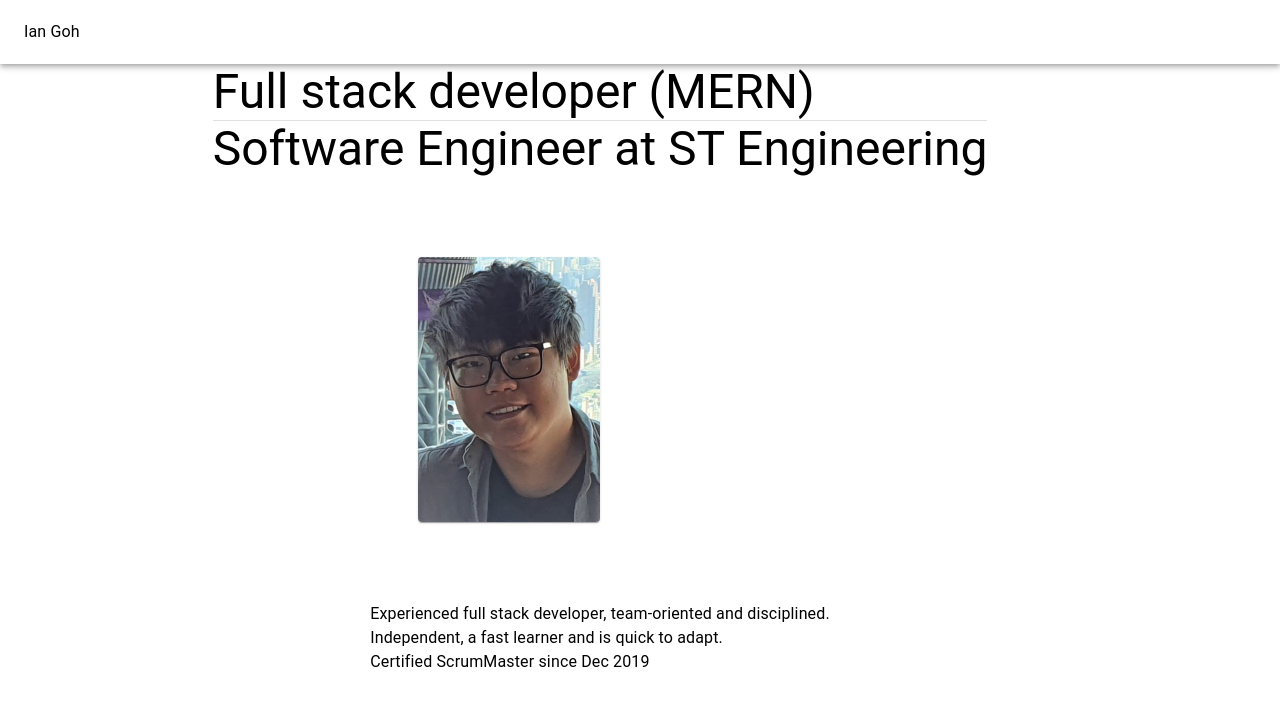
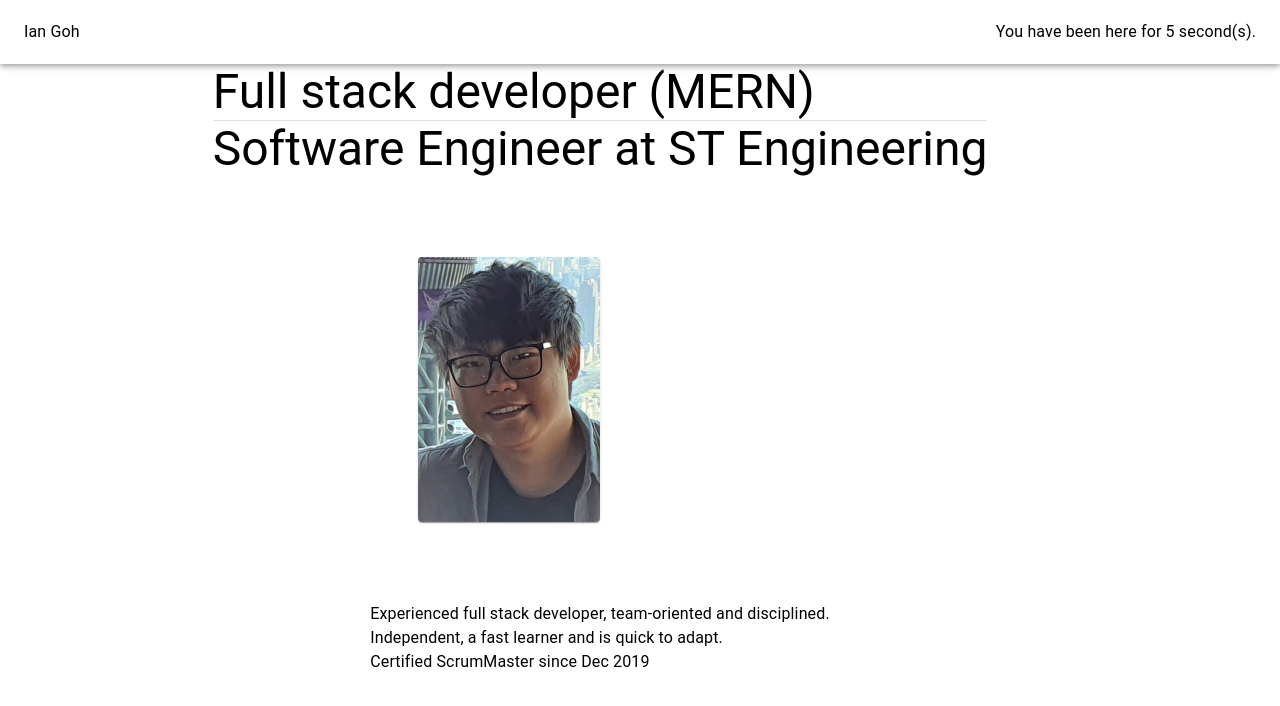
Before and after one commit to iangoh94/iangoh-blog, a React (Create React App) app: page / in a window 1280 px wide. Shown: the top 706 px of the page. Built offline with nearby package versions, Linux system fonts and the light colour scheme.

Commit message:
Added timer and update tab icon

```diff
--- a/public/index.html
+++ b/public/index.html
@@ -2,7 +2,7 @@
 <html lang="en">
   <head>
     <meta charset="utf-8" />
-    <link rel="icon" href="%PUBLIC_URL%/favicon.ico" />
+    <link rel="icon" href="%PUBLIC_URL%/selfie.jpg" />
     <meta name="viewport" content="width=device-width, initial-scale=1" />
     <meta name="theme-color" content="#000000" />
     <meta
--- /dev/null
+++ b/src/components/HowLongWereYouHere.tsx
@@ -0,0 +1,22 @@
+import React, { useEffect, useState } from 'react';
+import { Typography } from '@material-ui/core';
+
+const HowLongWereYouHere: React.FC = () => {
+  const [seconds, setSeconds] = useState(0);
+
+  useEffect(() => {
+    const interval = setInterval(() => { setSeconds(seconds + 1)}, 1000);
+
+    return () => {
+      clearInterval(interval);
+    };
+  }, [seconds])
+
+  return(
+    <Typography>
+      You have been here for {seconds > 60 ? Math.floor(seconds / 60) + ' minute(s) and ' : undefined} {seconds % 60} second(s).
+    </Typography>
+  )
+}
+
+export default HowLongWereYouHere;
--- a/src/components/TopAppBar.tsx
+++ b/src/components/TopAppBar.tsx
@@ -1,23 +1,22 @@
 import React from 'react';
-import { makeStyles, Theme } from '@material-ui/core/styles';
-import { AppBar, Toolbar, Typography } from '@material-ui/core';
-
-const useStyles = makeStyles((theme: Theme) => ({
-  root:{
-    flexGrow: 1,
-  },
-}));
+import { AppBar, Grid, Toolbar, Typography } from '@material-ui/core';
+import HowLongWereYouHere from './HowLongWereYouHere';
 
 const TopAppBar: React.FC = () => {
-  const classes = useStyles();
 
   return (
-    <AppBar position="static" color="transparent">
+    <AppBar position="sticky" color="transparent">
       <Toolbar>
-        <Typography>
-          Ian Goh
-        </Typography>
+        <Grid container direction="row" justify="space-between">
+          <Typography>
+            Ian Goh
+          </Typography>
+
+          <HowLongWereYouHere />
+        </Grid>
+
       </Toolbar>
+
     </AppBar>
   );
 }
```
Also changed, not shown: src/main/Main.tsx (+0 -7 lines), public/selfie.jpg (added).
